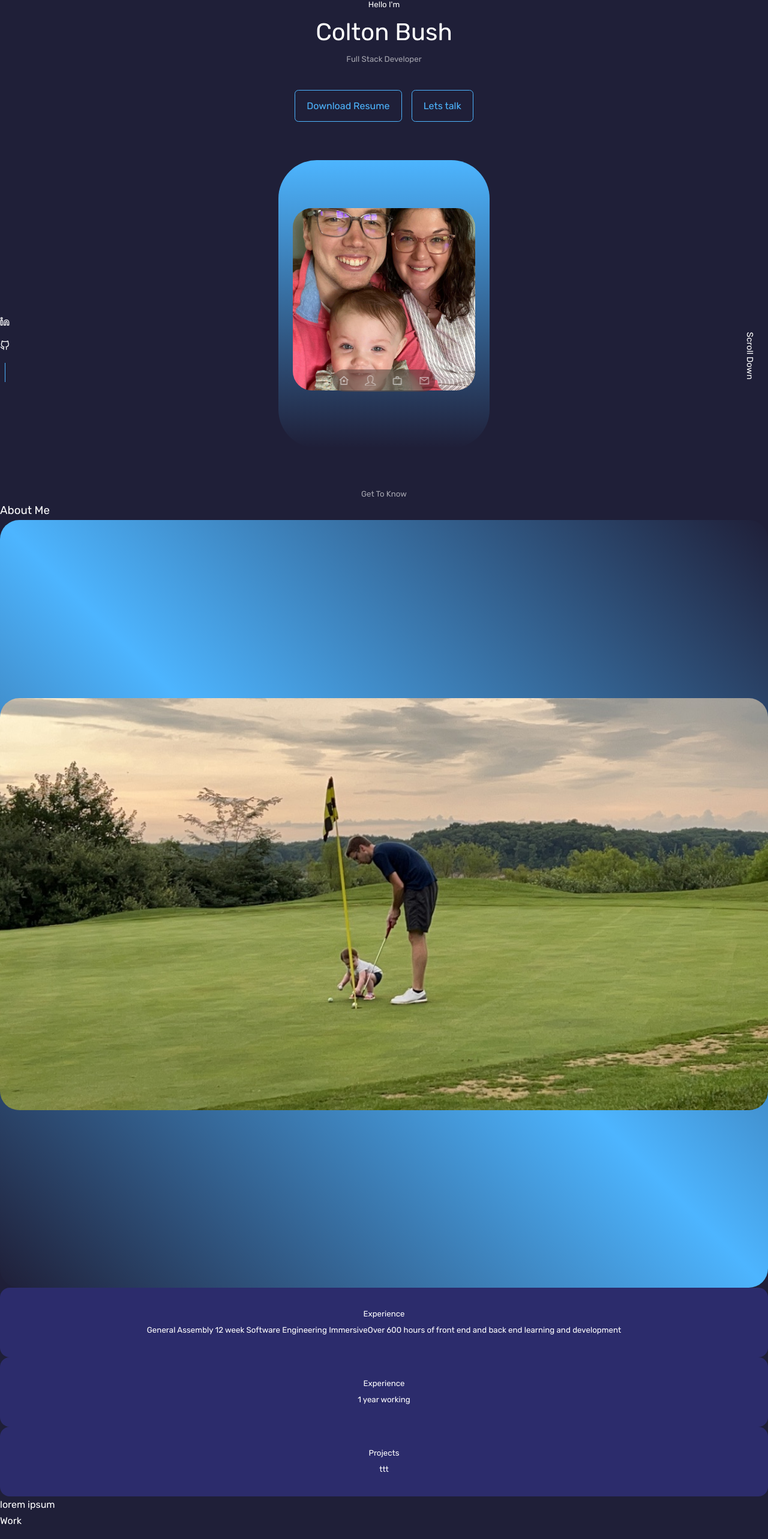
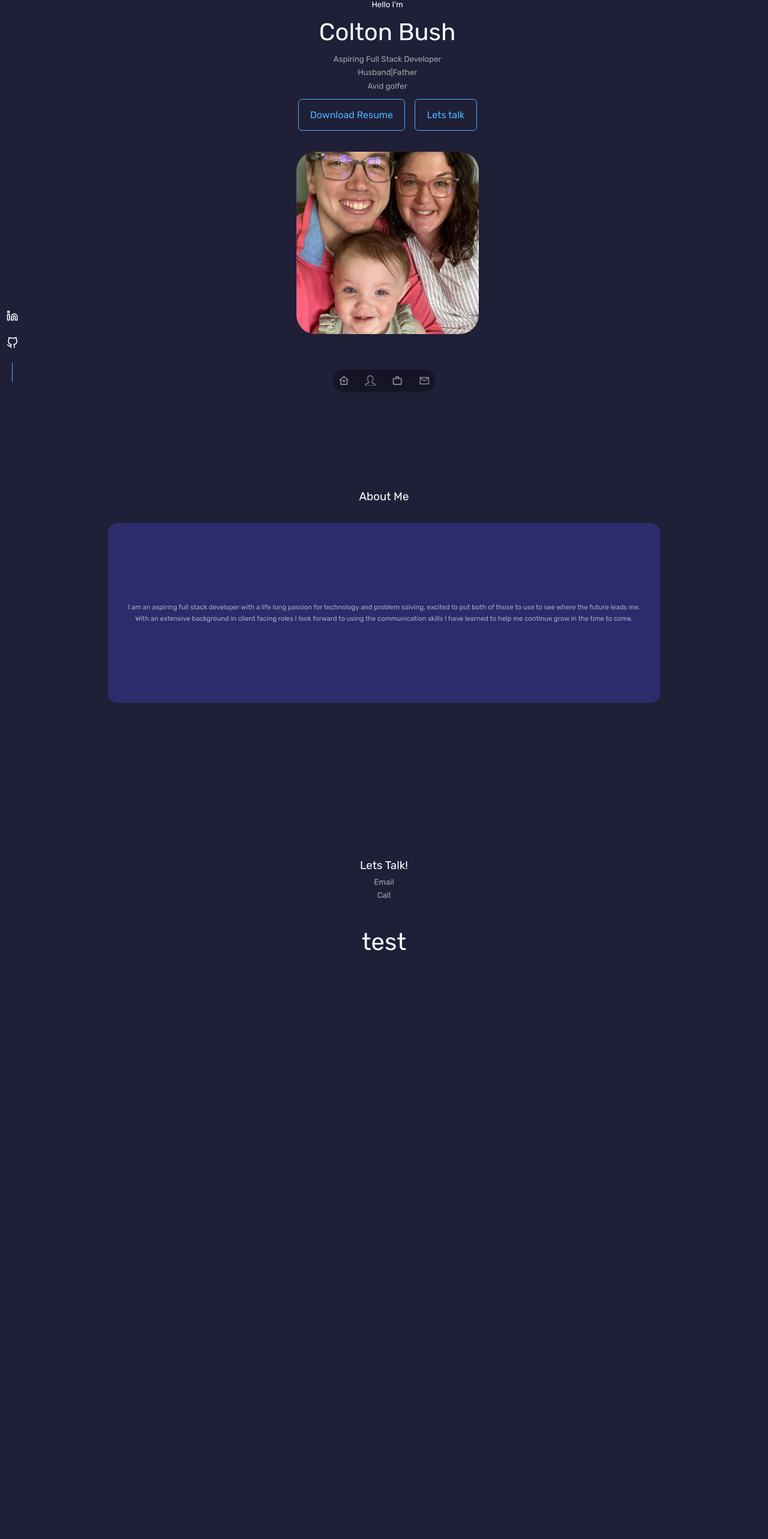
Before and after one commit to coltonb3/react, a React (Create React App) app: page / in a window 1280 px wide. Shown: the part 115-2681 px from the top of the page at 60% size. After the commit the page ends 1720 px from the top, so only its background shows below. Built offline with nearby package versions, Linux system fonts and the light colour scheme.

Commit message:
hover effect

```diff
--- a/src/App.jsx
+++ b/src/App.jsx
@@ -4,18 +4,21 @@ import Nav from './components/nav/nav'
 import About from './components/about/About'
 import Footer from './components/footer/footer'
 import Contact from './components/contact/contact'
+import Experience from './components/experience/experience'
 
 
 
 
 
 const App = () => {
+
   return (
     <div>
       <>
         <Header />
         <Nav />
         <About />
+        <Experience />
         <Contact />
         <Footer />
       </>
@@ -23,20 +26,4 @@ const App = () => {
   )
 }
 
-
-
-// import './App.css';
-// import { Routes, Route } from 'react-router-dom'
-// import Layout from './components/Layout';
-// function App() {
-//   return (
-//     <>
-//     <Routes>
-//       <Route path="/" element={<Layout/>} />
-//       </Routes>
-//       </>
-//   )
-// }
-
-
 export default App;
--- a/src/components/about/About.jsx
+++ b/src/components/about/About.jsx
@@ -1,42 +1,22 @@
 import React from 'react'
 import './about.css'
-import ME from '../../assets/8C86BF1C-A6C8-4693-8E22-8D20D48E994D_1_105_c.jpeg'
+
 
 const About = () => {
     return (
     <section id="about">
-        <h5>Get To Know</h5>
+
         <h3>About Me</h3>
+        <br/>
 
-        <div className="about_container">
-            <div className="about__me">
-                <img src={ME} alt="about__me-image" />
-                </div>
-                </div>
-                <article className='about__card'>
-                    <h5>Experience</h5>
-                    <small>General Assembly 12 week Software Engineering Immersive</small>
-                    <small>Over 600 hours of front end and back end learning and development</small>
-
-                </article>
-                <article className='about__card'>
-                    <h5>Experience</h5>
-                    <small>1 year working</small>
-
-
-                </article>
-                <article className='about__card'>
-                    <h5>Projects</h5>
-                    <small>ttt</small>
-
-
-                </article>
-                <p>
-                    lorem ipsum
-                    </p>
-
-
-        <a href="#">Work</a>
+    <div className='articles'>
+    <article className='about__card'>
+        <small>I am an aspiring full stack developer with a life long passion for technology and problem solving, excited to put both of those to use to see where the future leads me.
+            <br/> With an extensive background in client facing roles I look forward to using the communication skills I have learned to help me continue grow in the time to come.
+            <br/>
+             </small>
+            </article>
+        </div>
     </section>
     )
 }
--- a/src/components/about/about.css
+++ b/src/components/about/about.css
@@ -5,18 +5,13 @@
 }
 
 .about__me{
-    width: 100%;
+    width: 55%;
     aspect-ratio: 1/1;
-    border-radius: 2rem;
-    background: linear-gradient(
-     45deg,
-    transparent,
-    var(--color-primary),
-    transparent
-    );
+    border-radius: 1rem;
     display: flex;
     justify-content:center;
     align-items: center;
+    margin-left: 23%;
 }
 
 
@@ -29,15 +24,29 @@
 about__me-image:hover{
     transform: rotate(0);
 }
+h3{
+    display: flex;
+    justify-content: center;
+}
 
 
+.about__cards{
+    background: var(--color-bg-variant);
+    border: 1px solid transparent;
+    border-radius: 1rem;
+    padding: 2rem;
+    text-align: center;
+}
 .about__card{
     background: var(--color-bg-variant);
     border: 1px solid transparent;
     border-radius: 1rem;
     padding: 2rem;
     text-align: center;
-
+    display: flex;
+    flex-direction: column;
+    justify-content: center;
+    transition: var(--transition);
 
 }
 
@@ -52,3 +61,74 @@ about__me-image:hover{
     font-size: 1.5rem;
     margin-bottom: 1rem;
 }
+
+.articles{
+    display: grid;
+    grid-template-columns: 2fr 2fr 2fr;
+    gap: 3%;
+    height: 300px;
+    justify-content: center;
+
+}
+
+.about__card h5{
+    font-size: 0.95rem;
+}
+.about__card small {
+    font-size: 0.7rem;
+    color: var(--color-light);
+
+}
+.about__content p{
+    margin: 2rem 0 2.6rem;
+    color: var(--color-light);
+}
+
+
+@media screen and (max-width: 1024px) {
+    .about__container {
+        grid-template-columns: 1fr;
+        gap: 0;
+    }
+    .about__me {
+        width: 50%;
+        margin: 2rem auto 4rem;
+
+    }
+    .articles {
+        width: 50%;
+        margin: 2rem auto 4rem;
+
+    }
+    .about__content p {
+        margin: 1rem 0 1.5rem;
+    }
+ }
+
+
+  @media screen and (max-width: 600px) {
+    .about__me{
+        width: 65%;
+        margin: 0 auto 3rem;
+    }
+    .articles{
+        width: 65%;
+        margin: 0 auto 3rem;
+    }
+    .about__cards{
+        grid-template-columns: 1fr 1fr;
+        gap: 1rem;
+    }
+  .about__content{
+    text-align: center;
+
+  }
+  .about__content p{
+    margin: 1.5rem 0;
+  }
+  }
+
+.articles{
+    display: flex;
+    justify-content: column;
+}
--- a/src/components/contact/contact.jsx
+++ b/src/components/contact/contact.jsx
@@ -5,7 +5,10 @@ import './contact.css'
 const contact = () => {
   return (
    <section id='contact'>
-    Contact
+    <h3>Lets Talk!</h3>
+    <h5>Email</h5>
+    <h5>Call </h5>
+
    </section>
   )
 }
--- a/src/components/experience/experience.css
+++ b/src/components/experience/experience.css
@@ -0,0 +1,41 @@
+.icons{
+    display: flex;
+    flex-direction: row;
+    flex-wrap: wrap;
+    align-items: center;
+    justify-content: center;
+    gap: 1rem;
+}
+
+i{
+  font-size: 75px;
+  box-shadow: 1px 2px 9px;
+
+}
+
+
+.devicon-html5-plain:hover{
+  color: red;
+}
+
+.devicon-css3-plain:hover{
+  color: blue;
+}
+.devicon-bootstrap-plain:hover{
+    color: purple;
+  }
+.devicon-mongodb-plain:hover{
+  color: green;
+ }
+.devicon-react-original:hover{
+    color: blue;
+}
+.devicon-javascript-plain:hover{
+  color:yellow;
+}
+.devicon-nodejs-plain:hover{
+    color: green;
+}
+.devicon-python-plain:hover{
+  color: yellow;
+}
--- a/src/components/experience/experience.jsx
+++ b/src/components/experience/experience.jsx
@@ -2,8 +2,23 @@ import React from 'react'
 import './experience.css'
 const experience = () => {
   return (
-   <section
-   id='experience'>Experience
+   <section id='experience'>
+
+    <div className='icons'>
+
+   <i class="devicon-html5-plain"></i>
+   <i class="devicon-css3-plain"></i>
+   <i class="devicon-bootstrap-plain"></i>
+   <i class="devicon-mongodb-plain"></i>
+   <i class="devicon-react-original"></i>
+   <i class="devicon-javascript-plain"></i>
+   <i class="devicon-nodejs-plain"></i>
+   <i class="devicon-python-plain"></i>
+
+    </div>
+
+
+
    </section>
   )
 }
--- a/src/components/header/header.css
+++ b/src/components/header/header.css
@@ -13,10 +13,16 @@ h1, h5{
     height: 100%;
     position: relative;
     display: flex;
+    padding-bottom: 5rem;
+    flex-direction: column;
+    align-items: center;
+    margin-bottom: 8rem;
+    margin-left: .7rem;
 }
 
 .cta{
-    margin-top: 2.5rem;
+    margin-top: -4.5rem;
+    margin-bottom: 2rem;
     display: flex;
     gap: 1rem;
     justify-content: center;
@@ -42,13 +48,12 @@ h1, h5{
 
 
 .me{
-    background: linear-gradient(var(--color-primary), transparent);
     width: 22rem;
-    height: 30rem;
+    height: 32rem;
     position: absolute;
     left: 50%;
     transform: translate(-50%);
-    margin-top: 4rem;
+    margin-top: 9rem;
     border-radius: 4rem;
     overflow: hidden;
     padding: 5rem 1.5rem 1.5rem 1.5rem;
@@ -68,11 +73,17 @@ h1, h5{
     header {
       height: 100vh;
       width: var(--container-width-sm);
+        width: 65%;
+        margin: 0 auto 3rem;
     }
       .header__socials, .scroll__down{
         display: none;
 
       }
+      .cta{
+        margin-top: -5rem;
+      }
+
     }
 
     section{
@@ -83,9 +94,14 @@ h1, h5{
     header {
       height: 68vh;
       width: var(--container-width-md);
+      margin: 2rem auto 4rem;
     }
 
     section{
       margin-top: 6rem;
     }
   }
+
+.header__socials a {
+  font-size: larger;
+}
--- a/src/components/header/header.jsx
+++ b/src/components/header/header.jsx
@@ -1,24 +1,31 @@
 import React from 'react'
 import './header.css'
 import CTA from './CTA'
-import ME from '../../assets/me.jpeg'
+import ME from '../../assets/ME.jpeg'
 import HeaderSocials from './HeaderSocials'
 const header = () => {
   return (
     <header>
-      <div className='.container.header__container'>
+      <div className='header__container'>
       <h5>Hello I'm </h5>
       <h1>Colton Bush</h1>
       <h5 className='text-light'>
-        Full Stack Developer
+        Aspiring Full Stack Developer <br/>
+        Husband|Father <br/>
+        Avid golfer
       </h5>
+      <br/>
+      <br/>
+      <br/>
     <CTA />
+    <br/>
+    <br/>
       <HeaderSocials />
       <div className='me'>
     <img src={ME} alt="me" />
       </div>
 
-      <a href="#contact" className='scroll__down'>Scroll Down</a>
+      {/* <a href="#contact" className='scroll__down'>Scroll Down</a> */}
     </div>
     </header>
   )
--- a/src/index.css
+++ b/src/index.css
@@ -45,8 +45,6 @@ body{
  line-height: 1.7;
 }
 
-/*=======general styles === */
-
 .container{
   width: var(--container-width-lg);
   margin: 0 auto;
@@ -87,6 +85,9 @@ a{
 a:hover {
   color: var(--color-white);
 }
+/* i:hover{
+  color: var(--color-primary);
+} */
 
 .btn{
   width: max-content;
@@ -117,6 +118,7 @@ img{
   width: 100%;
   object-fit: cover;
   border-radius: 2rem;
+  margin-top: 2rem;
 }
 
 
@@ -135,7 +137,7 @@ img{
   }
 
   section{
-    margin-top: 6rem;
+    margin-top: 14rem;
 
   }
 }
--- /dev/null
+++ b/src/themes.js
@@ -0,0 +1,14 @@
+ import {createGlobalStyle} from 'styled-components'
+
+ export const lightTheme = {
+    body: '#fff',
+    fontColor: '#000'
+}
+
+export const darkTheme = {
+    body: '#000',
+    fontColor: '#fff',
+};
+
+
+export const GlobalStyles = createGlobalStyle;
```
Also changed, not shown: src/assets/CC.jpeg (renamed from src/assets/8C86BF1C-A6C8-4693-8E22-8D20D48E994D_1_105_c.jpeg), src/assets/filler.jpeg (renamed from src/assets/F2204525-DB5B-45E4-A52A-A43A8087FC2E.jpeg), src/components/nav/nav.jsx (line endings or trailing spaces).
